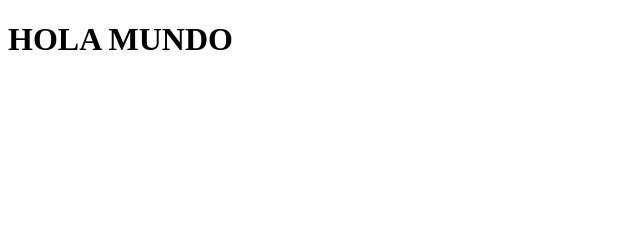
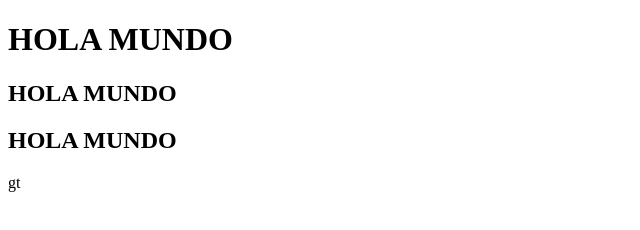
Before and after one commit to sromero1000/prueba-git-para-web1, a plain HTML site: page index.html in a window 1280 px wide. Shown: the whole page, without its empty margins (0-640 px from the left). Drawn offline with Linux system fonts and the light colour scheme.

Commit message:
tercer commit

```diff
--- a/index.html
+++ b/index.html
@@ -8,8 +8,10 @@
 </head>
 <body>
     <div><h1>HOLA MUNDO</h1>
+    <h2>HOLA MUNDO</h2>
+    <h2>HOLA MUNDO</h2>
 
     </div>
 
 </body>
-</html>
+</html>gt
```
